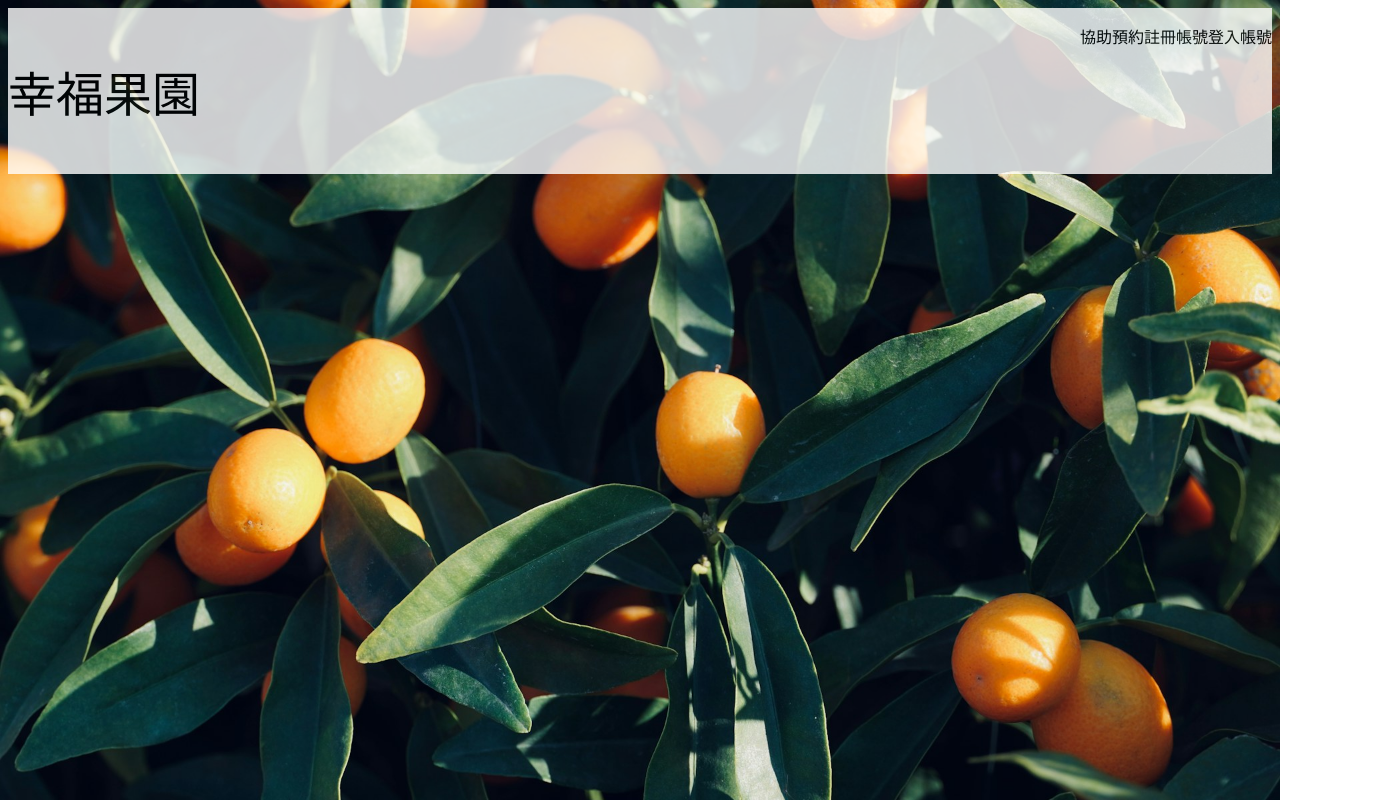
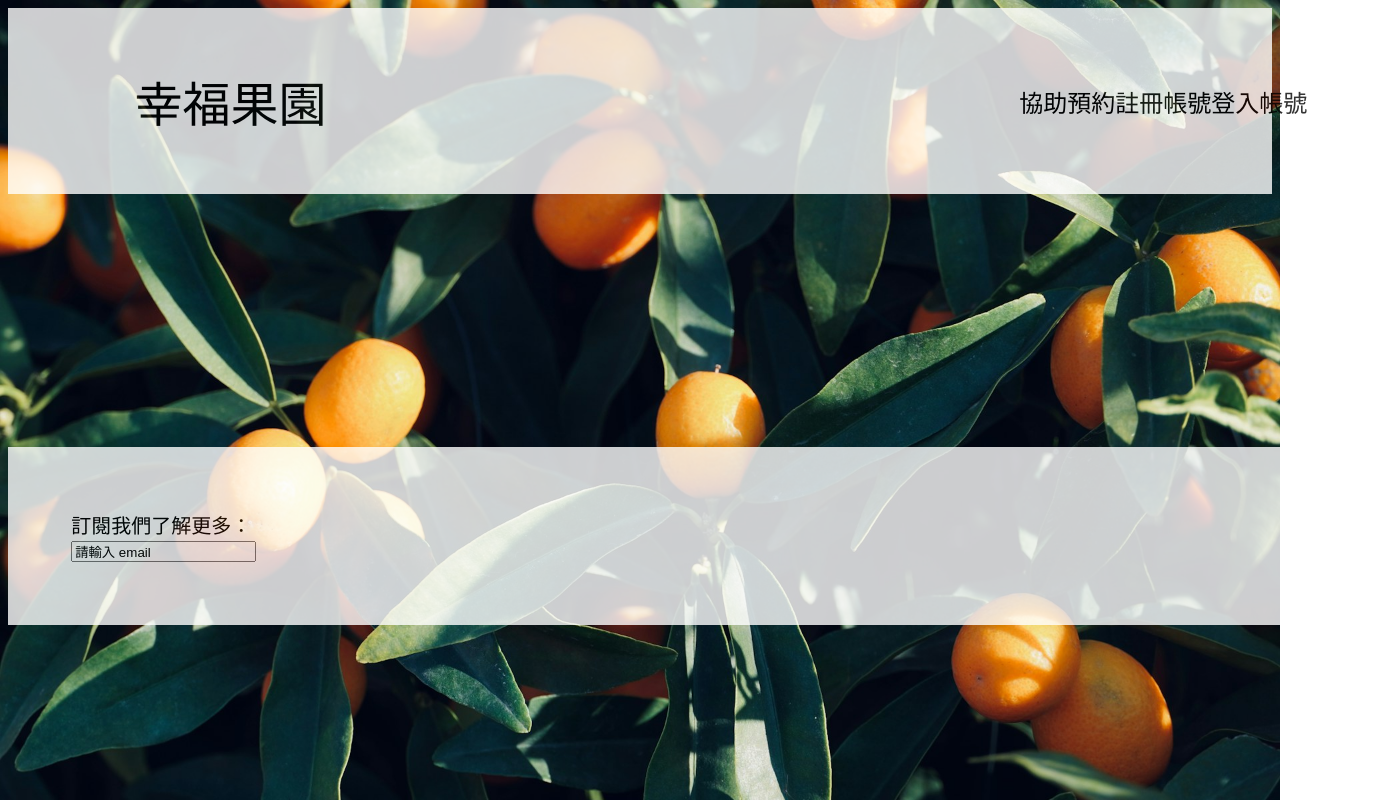
Before and after one commit to aelgy/landingpace_practice, a plain HTML site: page index.html in a window 1280 px wide. Shown: the whole page, 1398 px wide, since content can reach past the window. Drawn offline with Linux system fonts and the light colour scheme; files whose address does not match are found by name.

Commit message:
add email feature

```diff
--- a/index.html
+++ b/index.html
@@ -7,28 +7,38 @@
   <title>landing_page_practice</title>
   <link rel="stylesheet" href="style.css">
 </head>
+
+<body>
   <div id="banner">
     <div id="title">
       <p>幸福果園</p>
     </div>
     <div id="feature">
       <div id="log">
-      <p>協助預約</p>
+        <a href="">協助預約</a>
       </div>
       <div id="log">
-      <p>註冊帳號</p>
+        <a href="">註冊帳號</a>
       </div>
       <div id="log">
-      <p>登入帳號</p>
+        <a href="">登入帳號</a>
       </div>
     </div>
   </div>
+  <div id="background">
+
+  </div>
+
   <div id="order">
-  <form>
+    <form id="content">
+      <div>
+        <label>訂閱我們了解更多：</label>
+      </div>
+      <div>
+        <input value="請輸入 email"></input>
+      </div>
     </form>
   </div>
-
-<body>
 
 </body>
 
--- a/style.css
+++ b/style.css
@@ -2,7 +2,6 @@ body {
   background-image: url(/自學網頁的嬰兒教材/lesson6_landingpage/orange.jpg);
   background-attachment: fixed;
   background-size: cover;
-  opacity: 0.8;
 }
 
 #banner {
@@ -10,20 +9,53 @@ body {
   background-color: white;
   width: 100%;
   justify-content: space-between;
+  opacity: 0.8;
 }
-
-
 
 #title {
   flex: none;
   font-size: 48px;
+  margin: 10px 0px 10px 10%;
 }
 
 #feature {
   flex: none;
   display: flex;
+  font-size: 24px;
+  width: 20%;
+  justify-content: space-around;
 }
 
 #log {
   flex: none;
+  align-self: center;
 }
+
+a:link,
+a:visited {
+  color: black;
+  text-decoration: none;
+
+}
+
+a:hover,
+a:active {
+  color: blueviolet;
+}
+
+#background {
+  padding: 10%;
+}
+
+#order {
+  background-color: white;
+  width: 100%;
+  opacity: 0.8;
+  padding: 5%;
+  font-size: 20px;
+}
+
+#content {
+  justify-content: center;
+  display;
+}
```
Lines whose indentation alone changed are shown as unchanged.
